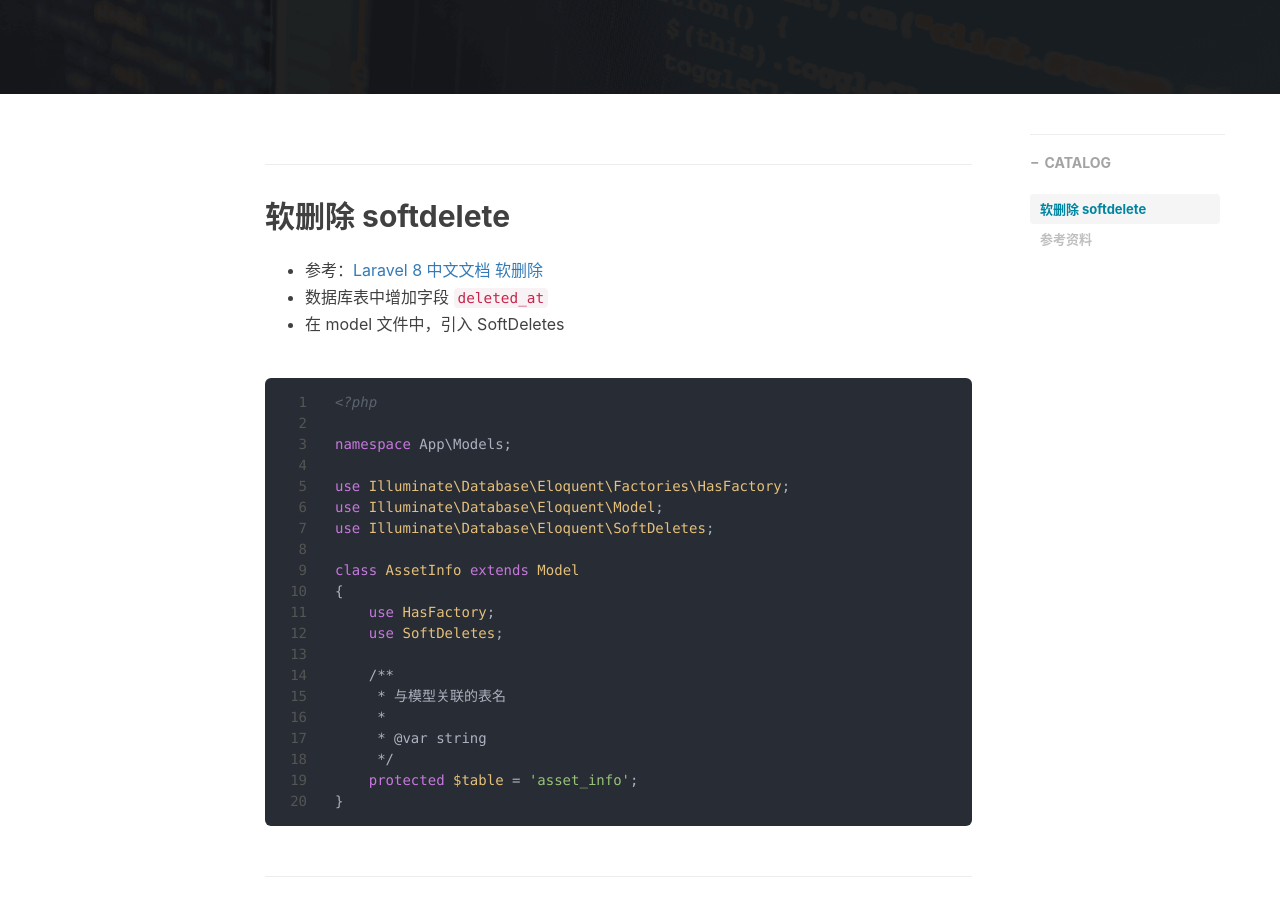
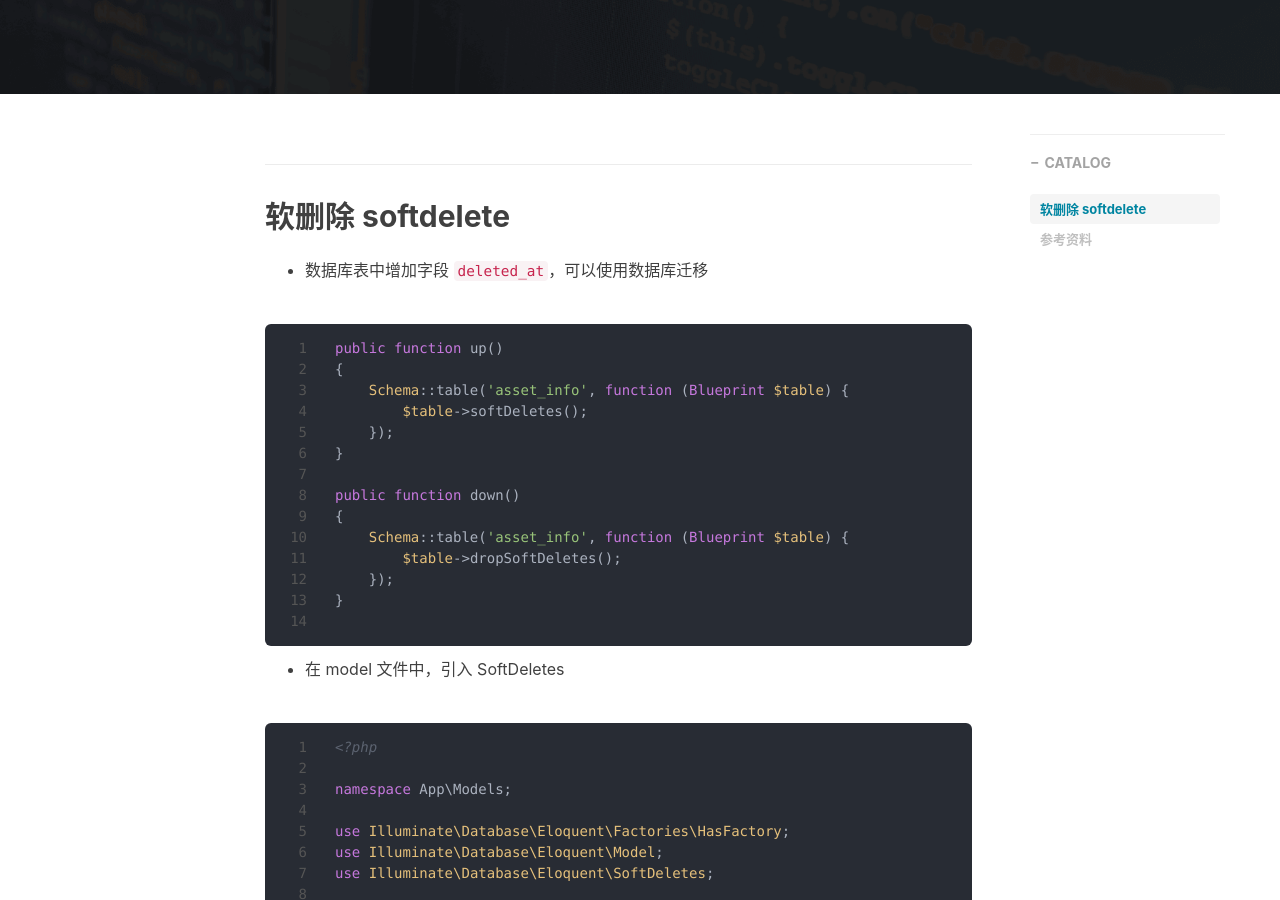
Before and after one commit to tongg112/tongg112.github.io, a Jekyll site: the page built from _posts/2021-09-23-laravel-softdelete.md, in a window 1280 px wide and 900 px high, scrolled down 363 px. Built offline with Jekyll 4.4.1, drawn with Linux system fonts in a browser that asks for light colours; nearby versions of some CDN libraries; comment, search, counter and statistics services are not loaded.

Commit message:
laravel-softdelete：数据库迁移的方式增加软删除字段

````diff
--- a/_posts/2021-09-23-laravel-softdelete.md
+++ b/_posts/2021-09-23-laravel-softdelete.md
@@ -11,8 +11,27 @@
 ---
 
 ## 软删除 softdelete
-- 参考：[Laravel 8 中文文档 软删除](https://learnku.com/docs/laravel/8.x/eloquent/9406#soft-deleting)
-- 数据库表中增加字段 `deleted_at`
+
+- 数据库表中增加字段 `deleted_at`，可以使用数据库迁移
+
+```php
+public function up()
+{
+    Schema::table('asset_info', function (Blueprint $table) {
+        $table->softDeletes();
+    });
+}
+
+public function down()
+{
+    Schema::table('asset_info', function (Blueprint $table) {
+        $table->dropSoftDeletes();
+    });
+}
+
+```
+
+
 - 在 model 文件中，引入 SoftDeletes
 
 ```php
````
